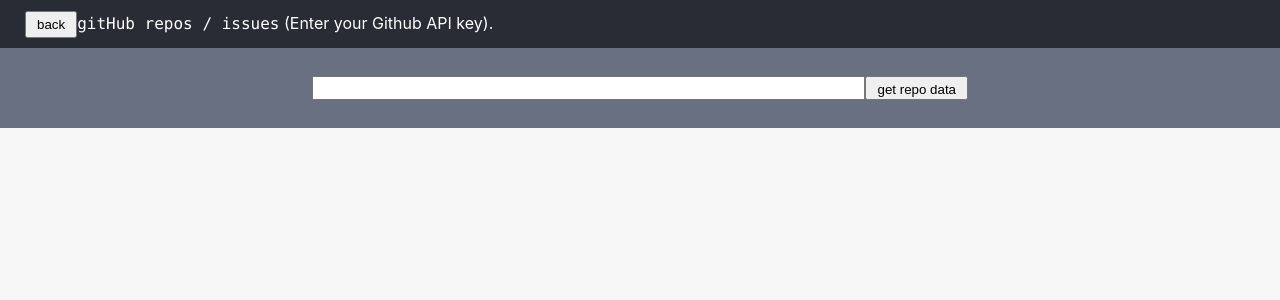
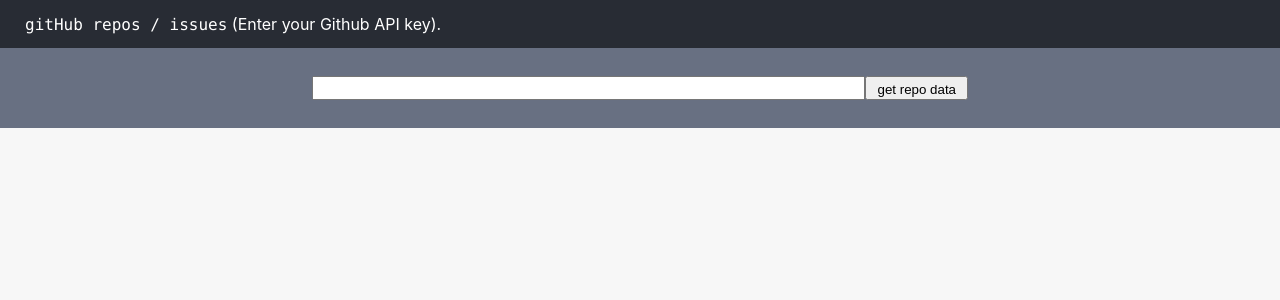
Before and after one commit to yonizilberman/github-repos, a React (Create React App) app: page / in a window 1280 px wide. Shown: the top 300 px of the page. Built offline with nearby package versions, Linux system fonts and the light colour scheme.

Commit message:
btw text update

```diff
--- a/src/App.tsx
+++ b/src/App.tsx
@@ -20,7 +20,11 @@ export const App: FC = () => {
     <div className="App">
       <header className="App-header">
         <p>
-          {!open && <button onClick={handleClick}>back</button>}
+          {width <= 850 && (
+            <button onClick={handleClick}>{`back to ${
+              open ? "repos" : "issues"
+            }`}</button>
+          )}
           <code>gitHub repos / issues</code> (Enter your Github API key).
         </p>
       </header>
```
